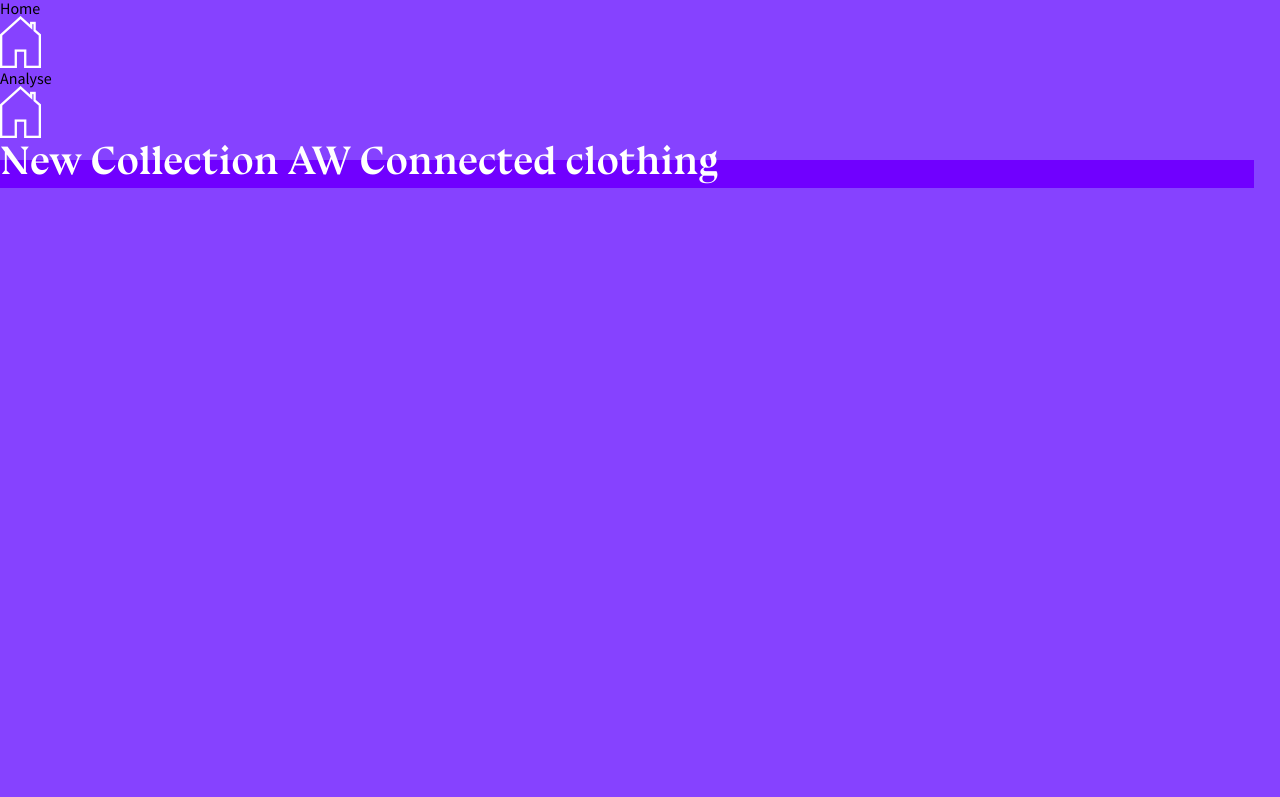
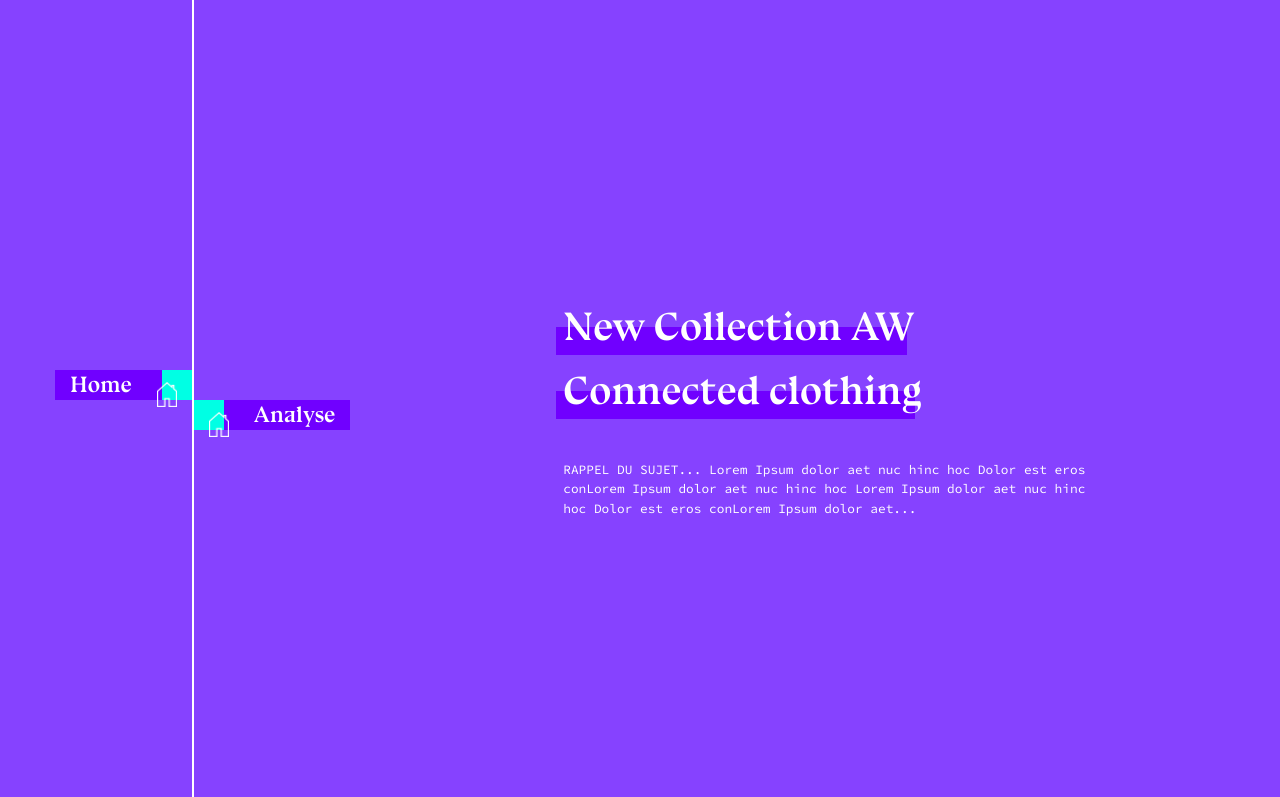
Before and after one commit to ceciledelmon/techniveille, a website: page app/index.html in a window 1280 px wide. Shown: the top 797 px of the page. Drawn offline with nearby package versions, Linux system fonts and the light colour scheme; files that its build step writes are made by us from their sources.

Commit message:
home basic styles

```diff
--- a/app/index.html
+++ b/app/index.html
@@ -3,7 +3,7 @@
   <head>
     <meta charset="utf-8">
     <meta name="description" content="">
-    <meta name="viewport" content="width=device-width, initial-scale=1">
+    <meta name="viewport" content="width=device-width, initial-scale=1.0">
     <title>techniveille</title>
 
     <link rel="apple-touch-icon" href="apple-touch-icon.png">
@@ -15,7 +15,7 @@
     <!-- endbuild -->
 
     <!-- build:css styles/main.css -->
-    <link href="https://fonts.googleapis.com/css?family=Source+Sans+Pro" rel="stylesheet">
+    <link href="https://fonts.googleapis.com/css?family=Source+Code+Pro" rel="stylesheet">
     <link rel="stylesheet" href="styles/reset.css">
     <link rel="stylesheet" href="styles/main.css">
     <!-- endbuild -->
@@ -27,17 +27,23 @@
           <nav>
             <ul>
               <li>
-                <div>Home</div>
-                <div><img src="/images/icon-home.png" alt="home" /></div>
+                <div class="nav-label">Home</div>
+                <div class="nav-icon">
+                  <img src="/images/icon-home.png" alt="home" />
+                </div>
               </li>
               <li>
-                <div>Analyse</div>
-                <div><img src="/images/icon-home.png" alt="home" /></div>
+                <div class="nav-icon"><img src="/images/icon-home.png" alt="home" /></div>
+                <div class="nav-label">Analyse</div>
               </li>
             </ul>
           </nav>
-          <div>
-            <h1 class="underline">New Collection AW Connected clothing <span></span></h1>
+          <div class="header-content">
+            <div class="header-content-inner">
+              <h1 class="underline">New Collection AW<span></span></h1>
+              <h2 class="underline">Connected clothing <span></span></h2>
+              <p class="white">RAPPEL DU SUJET... Lorem Ipsum dolor aet nuc hinc hoc Dolor est eros conLorem Ipsum dolor aet nuc hinc hoc Lorem Ipsum dolor aet nuc hinc hoc Dolor est eros conLorem Ipsum dolor aet...</p>
+            </div>
           </div>
         </header>
     </div>
--- a/app/styles/main.scss
+++ b/app/styles/main.scss
@@ -2,9 +2,10 @@
 // endbower
 $purple:#8642ff;
 $purple-dark:#7000ff;
+$turquoise:#00ffe4;
 $white:#ffffff;
-$baseFont:'Source Sans Pro', sans-serif;
-$titleFont:'bluu_nextbold', sans-serif;
+$baseFont:'Source Code Pro';
+$titleFont:'bluu_nextbold';
 
 @font-face {
     font-family: 'bluu_nextbold';
@@ -25,29 +26,118 @@ $titleFont:'bluu_nextbold', sans-serif;
 body {
   overflow-x: hidden;
   font-family: $baseFont;
+  box-sizing: border-box;
 }
 
 .main {
-  h1 {
+  h1, h2 {
     font-size: 40px;
     position: relative;
-    font-family: $titleFont;
+    font-family: $titleFont, sans-serif;
     color: $white;
     z-index: 1;
-    &.underline span {
+    display: inline-flex;
+    padding-top: 24px;
+  }
+  .underline span {
     background: $purple-dark;
     width: 100%;
     height: 0.7em;
     right: 0;
     left: -2%;
-      top: 50%;
+    top: 70%;
     position: absolute;
     z-index: -1;
   }
+  p {
+    font-family: $baseFont, monospace;
+    font-size: 0.8rem;
+    color: $purple;
+    &.white {
+      color: $white;
     }
+  }
+
 }
 
 header {
   height: 100vh;
   background: $purple;
+  position: relative;
+  display: flex;
+  align-items: center;
+  justify-content: center;
 }
+
+nav{
+  width: 30%;
+  &::after{
+    content: '';
+    height: 100vh;
+    width: 2px;
+    left: 15%;
+    background: $white;
+    position: absolute;
+    top: 0;
+  }
+  .nav-icon {
+    background: $turquoise;
+    width: 30px;
+    min-width: 30px;
+    height: 30px;
+    position: relative;
+    img {
+      width: 20px;
+      position: absolute;
+      bottom: -7px;
+    }
+  }
+  .nav-label {
+    background: $purple-dark;
+    color: $white;
+    font-family: $titleFont;
+    font-size: 1.4rem;
+    line-height: 30px;
+    padding: 0 15px;
+  }
+  li {
+    display: flex;
+    justify-content: center;
+    align-items: center;
+    justify-content: center;
+    &:nth-of-type(2n){
+      padding-left: 160px;
+      .nav-icon {
+        img {
+          right: -5px;
+        }
+      }
+      .nav-label {
+        padding-left: 30px;
+      }
+    }
+    &:nth-of-type(2n+1){
+      padding-right: 137px;
+      .nav-icon {
+        img {
+          left: -5px;
+        }
+      }
+      .nav-label {
+        padding-right: 30px;
+      }
+    }
+  }
+}
+
+.header-content {
+  width: 70%;
+  .header-content-inner{
+    width: 60%;
+    margin: auto;
+    p {
+      padding-top: 50px;
+      line-height: 1.5em;
+    }
+  }
+}
```
Also changed, not shown: README.md. Lines whose indentation alone changed are shown as unchanged.
